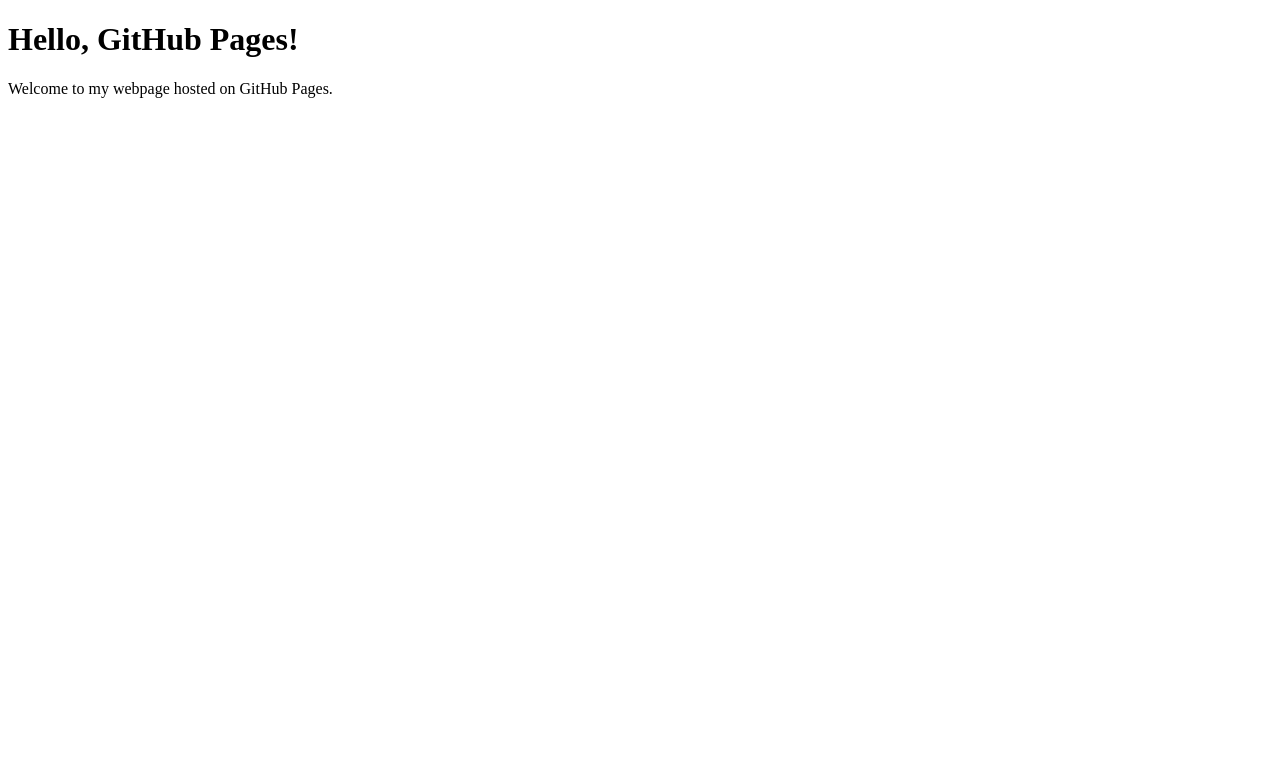
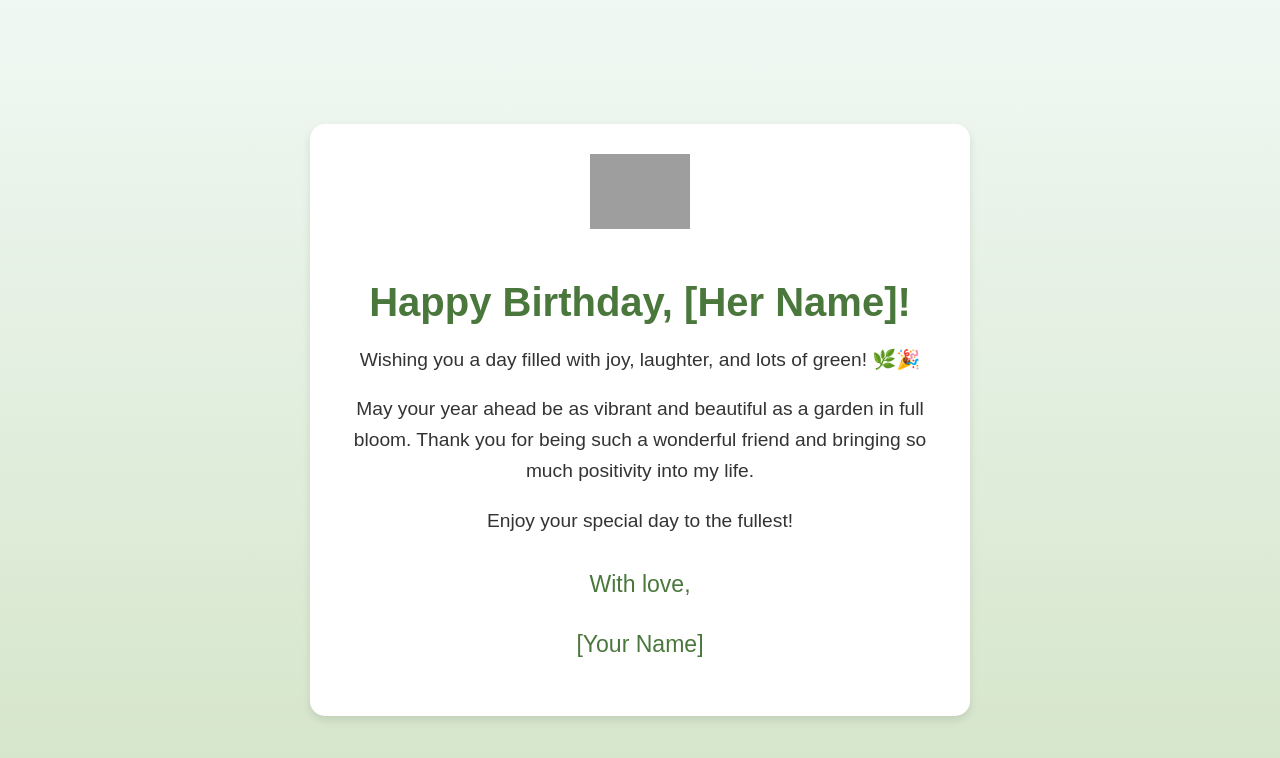
Before and after one commit to akliBerkat/HappyBirthday, a plain HTML site: page index.html in a window 1280 px wide. Drawn offline with Linux system fonts and the light colour scheme; grey boxes are pictures that could not be loaded.

Commit message:
Update index.html

```diff
--- a/index.html
+++ b/index.html
@@ -3,10 +3,83 @@
 <head>
     <meta charset="UTF-8">
     <meta name="viewport" content="width=device-width, initial-scale=1.0">
-    <title>My GitHub Page</title>
+    <title>Happy Birthday!</title>
+    <style>
+        body {
+            margin: 0;
+            font-family: 'Arial', sans-serif;
+            background: linear-gradient(to bottom, #f0f8f4, #d3e4c7);
+            color: #333;
+            text-align: center;
+        }
+
+        .container {
+            display: flex;
+            justify-content: center;
+            align-items: center;
+            height: 100vh;
+            padding: 20px;
+        }
+
+        .message-box {
+            background: white;
+            border-radius: 15px;
+            padding: 30px;
+            max-width: 600px;
+            box-shadow: 0 4px 8px rgba(0, 0, 0, 0.1);
+        }
+
+        h1 {
+            color: #4a773c;
+            font-size: 2.5em;
+            margin-bottom: 20px;
+        }
+
+        p {
+            font-size: 1.2em;
+            line-height: 1.6;
+        }
+
+        .footer {
+            margin-top: 30px;
+            font-size: 1.2em;
+            color: #4a773c;
+        }
+
+        .plant-image {
+            width: 100px;
+            height: auto;
+            margin-bottom: 20px;
+        }
+
+        @media (max-width: 768px) {
+            .message-box {
+                padding: 20px;
+            }
+
+            h1 {
+                font-size: 2em;
+            }
+
+            p {
+                font-size: 1em;
+            }
+        }
+    </style>
 </head>
 <body>
-    <h1>Hello, GitHub Pages!</h1>
-    <p>Welcome to my webpage hosted on GitHub Pages.</p>
+    <div class="container">
+        <div class="message-box">
+            <img src="https://example.com/your-plant-image.png" alt="Plant Decoration" class="plant-image">
+            <h1>Happy Birthday, [Her Name]!</h1>
+            <p>Wishing you a day filled with joy, laughter, and lots of green! 🌿🎉</p>
+            <p>May your year ahead be as vibrant and beautiful as a garden in full bloom. Thank you for being such a wonderful friend and bringing so much positivity into my life.</p>
+            <p>Enjoy your special day to the fullest!</p>
+            <div class="footer">
+                <p>With love,</p>
+                <p>[Your Name]</p>
+            </div>
+        </div>
+    </div>
 </body>
 </html>
```
